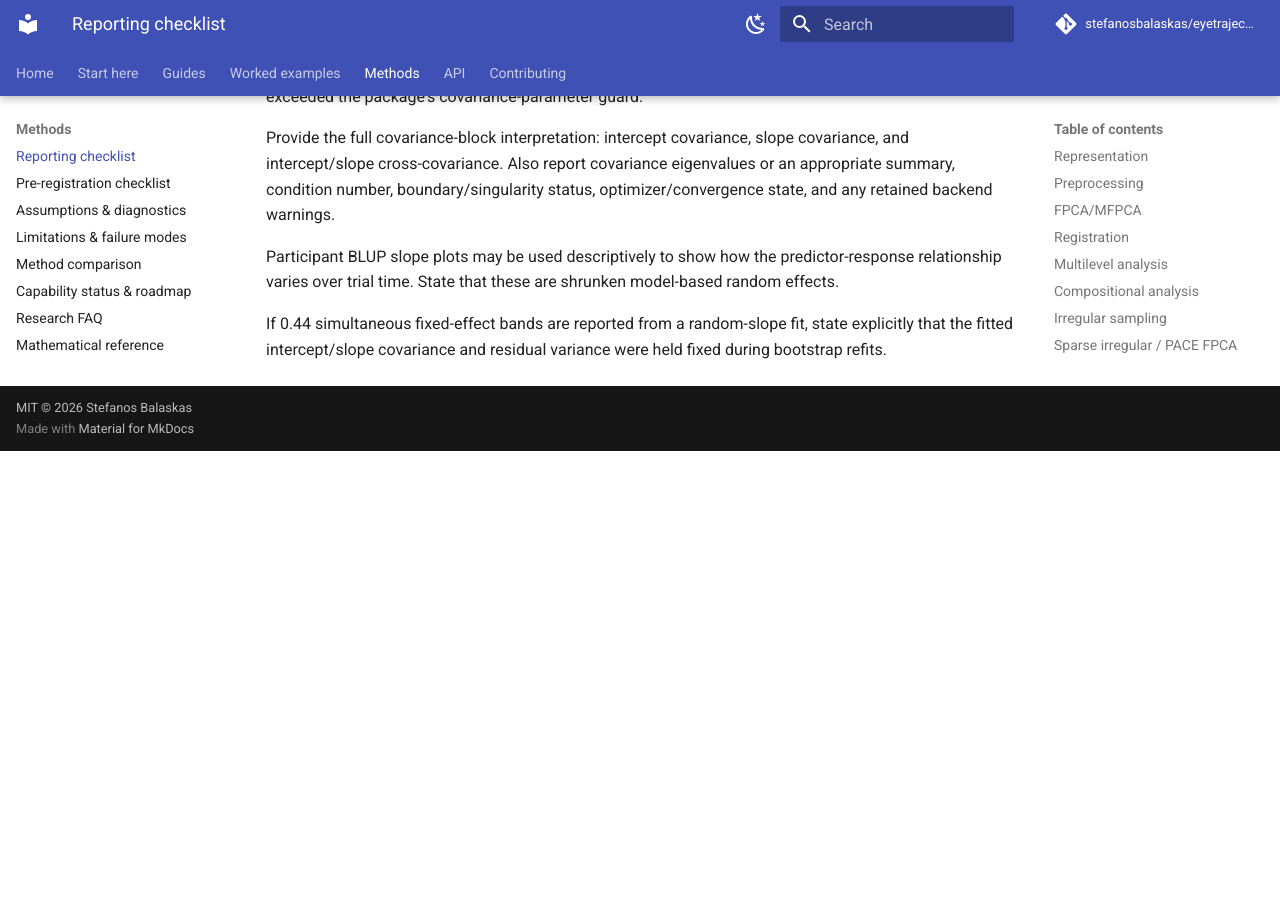
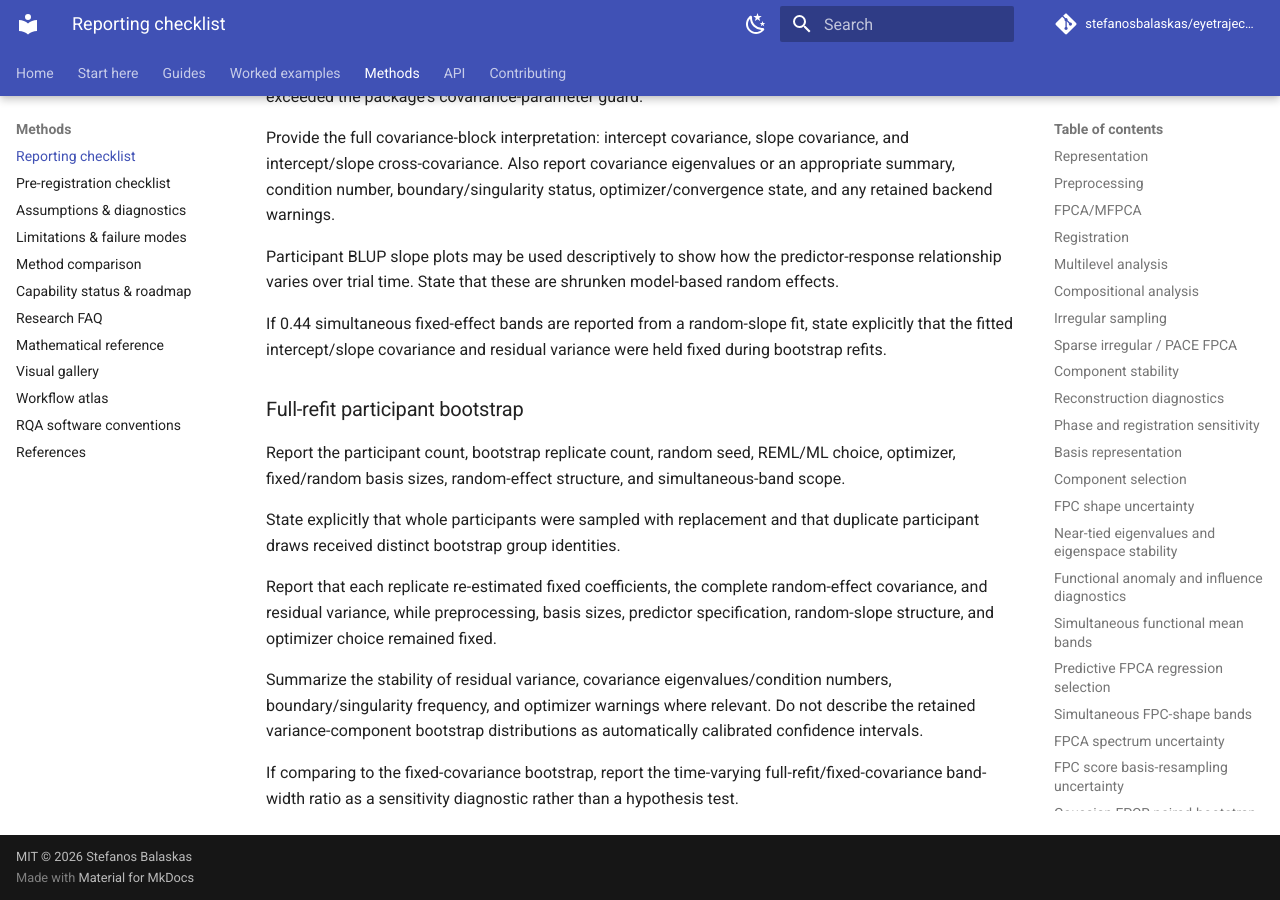
Before and after one commit to stefanosbalaskas/eyetrajectoriespy, an MkDocs documentation site: the page built from docs/methods/reporting.md, in a window 1280 px wide and 900 px high, scrolled down 27903 px. Built offline with MkDocs 1.6.1 and Material for MkDocs 9.7.7, drawn with Linux system fonts in a browser that asks for light colours; comment, search, counter and statistics services are not loaded; before the commit the page ends 28354 px from its top, so only the background shows below that.

Commit message:
Add full-refit mixed-effects bootstrap reporting guidance

```diff
--- a/docs/methods/reporting.md
+++ b/docs/methods/reporting.md
@@ -899,3 +899,26 @@
 If 0.44 simultaneous fixed-effect bands are reported from a random-slope fit,
 state explicitly that the fitted intercept/slope covariance and residual
 variance were held fixed during bootstrap refits.
+
+### Full-refit participant bootstrap
+
+Report the participant count, bootstrap replicate count, random seed, REML/ML
+choice, optimizer, fixed/random basis sizes, random-effect structure, and
+simultaneous-band scope.
+
+State explicitly that whole participants were sampled with replacement and that
+duplicate participant draws received distinct bootstrap group identities.
+
+Report that each replicate re-estimated fixed coefficients, the complete
+random-effect covariance, and residual variance, while preprocessing, basis
+sizes, predictor specification, random-slope structure, and optimizer choice
+remained fixed.
+
+Summarize the stability of residual variance, covariance eigenvalues/condition
+numbers, boundary/singularity frequency, and optimizer warnings where relevant.
+Do not describe the retained variance-component bootstrap distributions as
+automatically calibrated confidence intervals.
+
+If comparing to the fixed-covariance bootstrap, report the time-varying
+full-refit/fixed-covariance band-width ratio as a sensitivity diagnostic rather
+than a hypothesis test.
```
